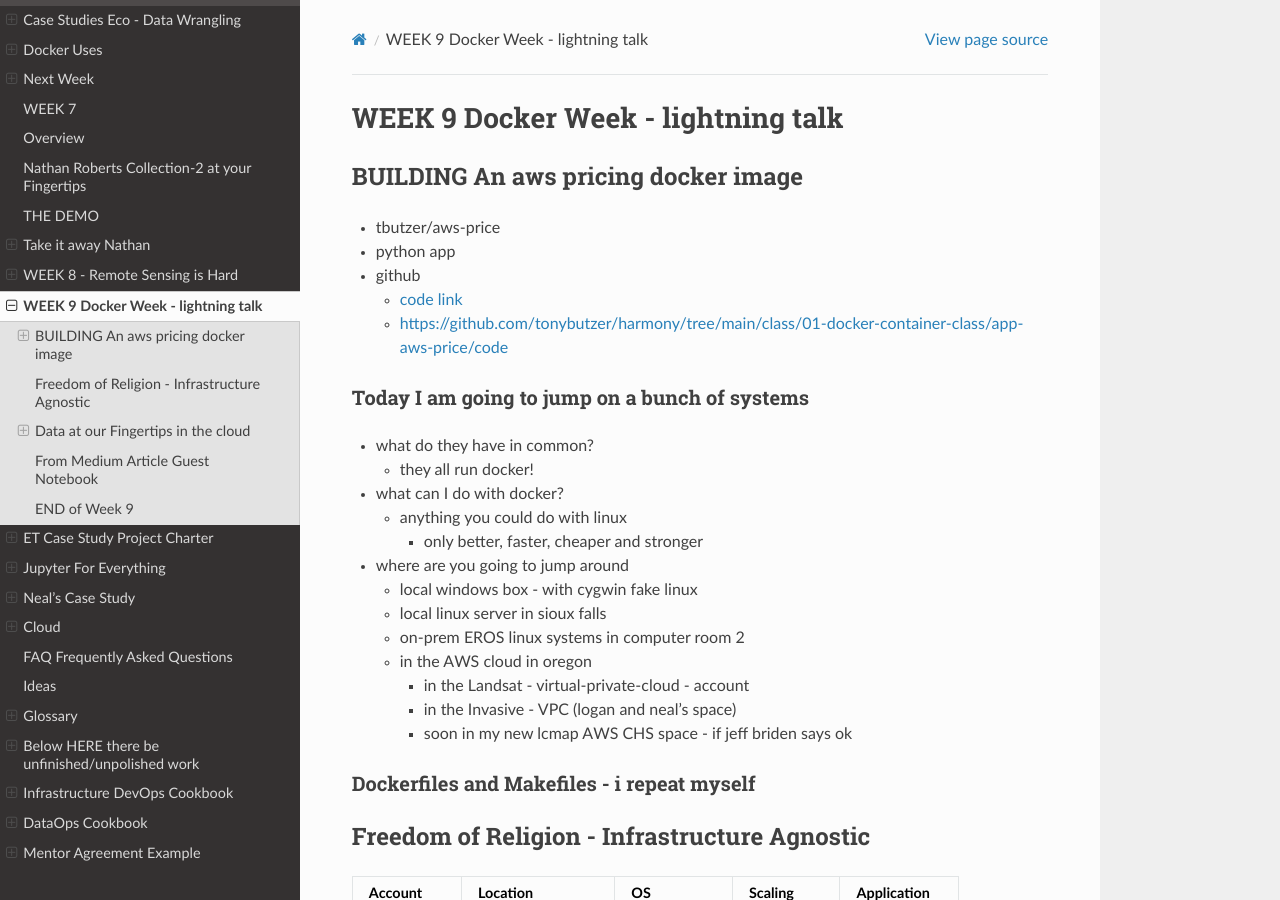
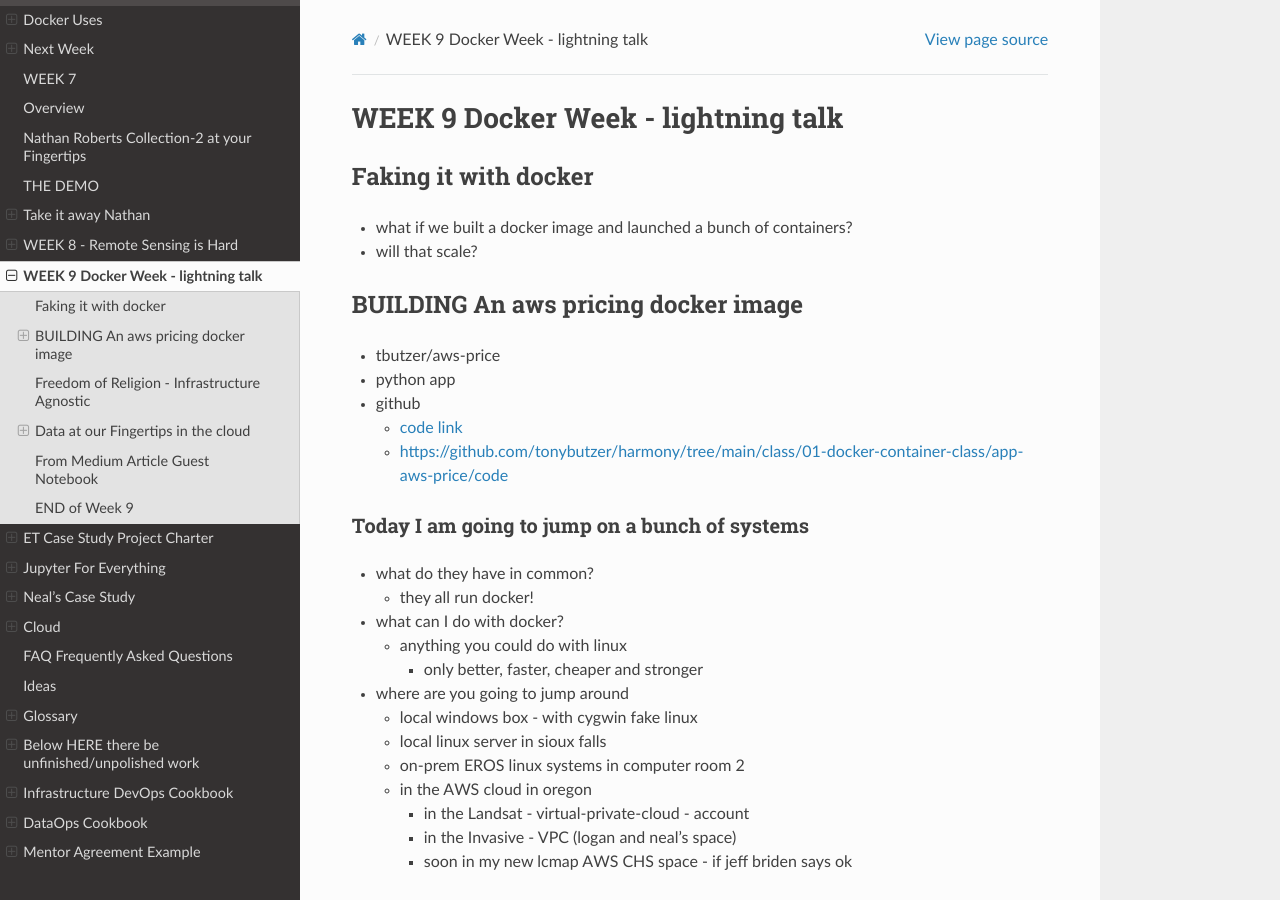
Before and after one commit to tonybutzer/harmony-docs, a Sphinx documentation site: the page built from documentation/source/09week.md, in a window 1280 px wide and 900 px high. Built offline with Sphinx 7.4.7 and the Read the Docs theme 2.0.0, drawn with Linux system fonts in a browser that asks for light colours; pages that are not in the unit, such as notebooks, are missing from menus.

Commit message:
automatic git update from Makefile

```diff
--- a/documentation/source/09week.md
+++ b/documentation/source/09week.md
@@ -1,4 +1,8 @@
 # WEEK 9 Docker Week - lightning talk
+
+## Faking it with docker
+- what if we built a docker image and launched a bunch of containers?
+- will that scale?
 
 ## BUILDING An aws pricing docker image
 - tbutzer/aws-price
```
